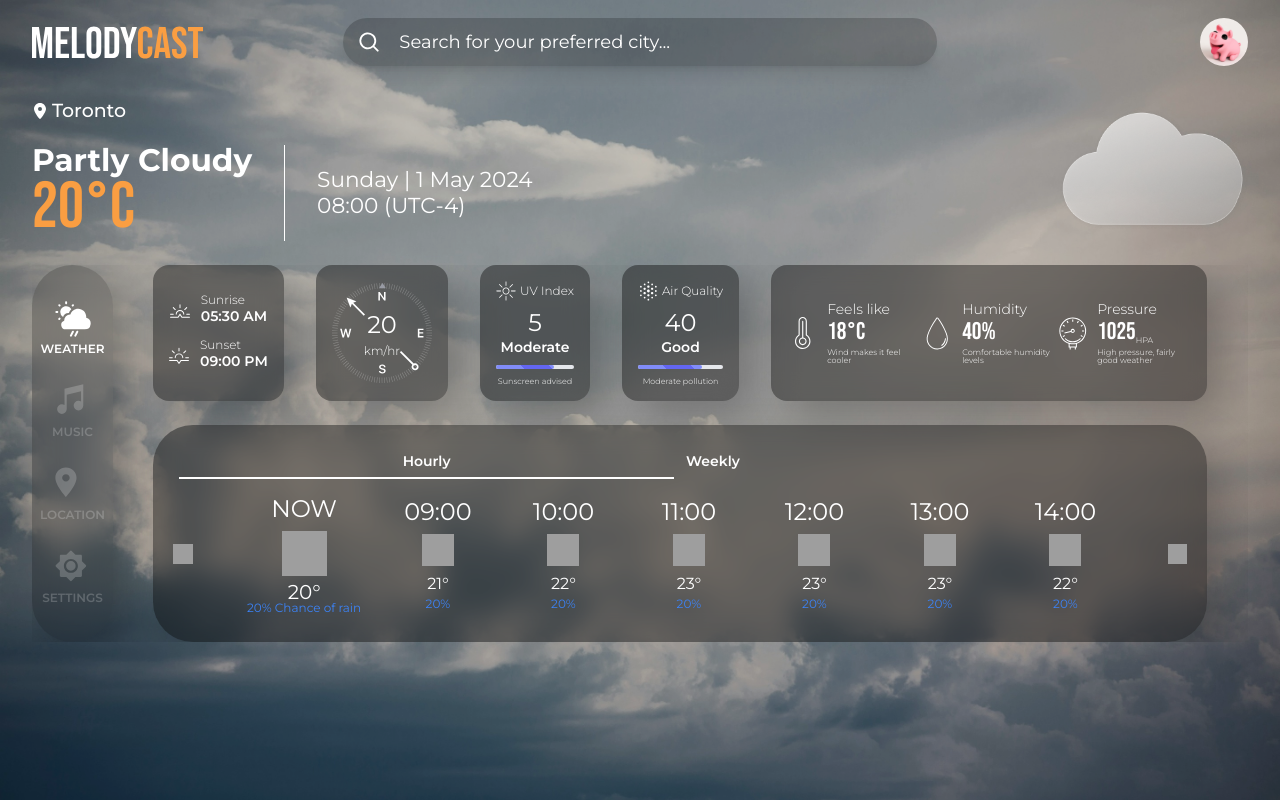
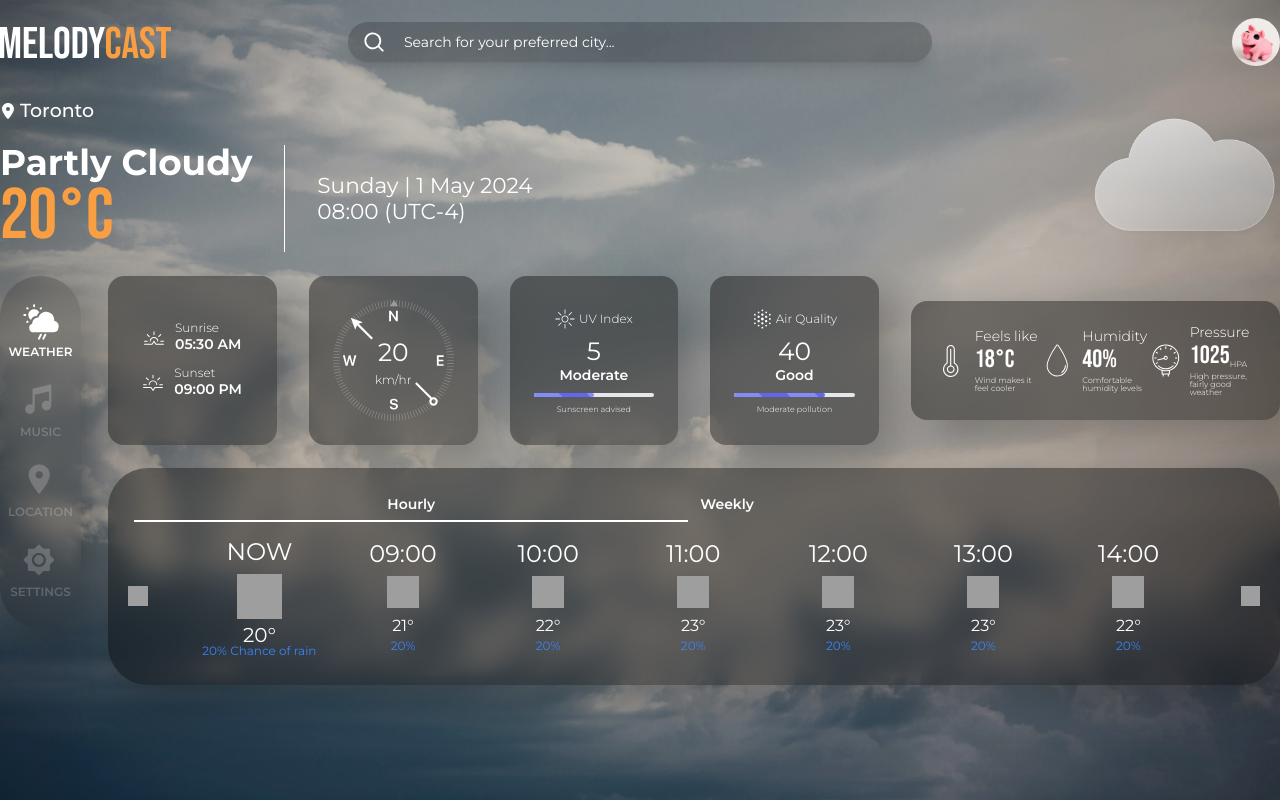
Before and after one commit to emmanueldiogu/MelodyCast-Old, a React (Vite) app: page / in a window 1280 px wide. Built offline with nearby package versions, Linux system fonts and the light colour scheme; grey boxes are pictures that could not be loaded.

Commit message:
major/update: weather page and website layout

```diff
--- a/src/components/Content.jsx
+++ b/src/components/Content.jsx
@@ -1,19 +1,16 @@
-
-import React from 'react'
-import PropTypes from 'prop-types';
+import React from "react";
+import PropTypes from "prop-types";
 
 const Content = ({ children }) => {
-    return (
-        <section className='flex-grow flex'>
-            <div className="container mx-auto px-4 sm:px-6 lg:px-8">
-                <div className="grid grid-flow-col justify-start gap-10 w-full overflow-hidden">{children}</div>
-            </div>
-        </section>
-    )
-}
+  return (
+    <section className="grid grid-flow-col gap-5 w-full md:grid-cols-12 md:grid-rows-1 max-h-[152px] 2xl:max-h-full 2xl:mt-10">
+      {children}
+    </section>
+  );
+};
 
 Content.propTypes = {
-    children: PropTypes.node.isRequired,
-}
+  children: PropTypes.node.isRequired,
+};
 
 export default Content;
--- a/src/components/ElevatedBox.jsx
+++ b/src/components/ElevatedBox.jsx
@@ -4,7 +4,7 @@ import PropTypes from "prop-types";
 const ElevatedBox = ({ children, className }) => {
   return (
     <div
-      className={`flex p-4 text-white rounded-2xl shadow-glass backdrop-blur-md bg-black/40 ${className}`}
+      className={`flex text-white rounded-2xl shadow-glass backdrop-blur-md bg-black/40 ${className}`}
     >
       {children}
     </div>
--- a/src/components/Layout.jsx
+++ b/src/components/Layout.jsx
@@ -11,20 +11,22 @@ const Layout = ({ children }) => {
   const currentPath = useLocation().pathname;
   return (
     <div
-      className="min-h-dvh relative"
+      className="h-screen overflow-hidden relative"
       style={{
         backgroundImage: `url(${backgroundImage})`,
         backgroundSize: "cover",
       }}
     >
       <div className="absolute top-0 right-0 bottom-0 left-0 bg-black/20"></div>
-      <div className="relative flex flex-col w-full pt-3">
+      <div className="container mx-auto">
+        <div className="relative grid grid-cols-1 gap-6 2xl:gap-8 py-3 2xl:py-5 grid-rows-[auto_auto_1fr]">
           <TopBar />
           {currentPath !== "/account" && <WeatherDetail />}
           <Content>
             {currentPath !== "/account" && <Menu />}
             {children}
           </Content>
+        </div>
       </div>
     </div>
   );
--- a/src/components/Menu.jsx
+++ b/src/components/Menu.jsx
@@ -8,7 +8,8 @@ import SettingsIcon from "./icons/SettingsIcon";
 
 const Menu = (props) => {
   return (
-    <nav className="flex flex-col items-center justify-between self-stretch rounded-full py-7 lg:py-9 px-2 bg-black/20 shadow-glass backdrop-blur-md">
+    <aside className="hidden md:flex md:col-span-1 h-full">
+      <nav className="flex flex-col gap-y-6 2xl:gap-y-9 items-center justify-between rounded-full py-7 2xl:py-12 px-2 bg-black/20 shadow-glass backdrop-blur-md h-fit">
         <NavLink
           to="/"
           className={({ isActive }) =>
@@ -66,6 +67,7 @@ const Menu = (props) => {
           Settings
         </NavLink>
       </nav>
+    </aside>
   );
 };
 
--- a/src/components/Search.jsx
+++ b/src/components/Search.jsx
@@ -1,18 +1,25 @@
-import React from 'react'
+import React from "react";
 import { HiMiniMagnifyingGlass } from "react-icons/hi2";
 
 const Search = () => {
   return (
     <>
-            <label htmlFor="" className=" sr-only">search</label>
+      <label htmlFor="" className=" sr-only">
+        search
+      </label>
       <div className="relative">
         <div className="absolute inset-y-0 start-0 flex items-center ps-3.5 pointer-events-none">
-                    <HiMiniMagnifyingGlass className='text-white' size={24} />
+          <HiMiniMagnifyingGlass className="text-white" size={24} />
         </div>
-                <input type="text" id="email-address-icon" className="bg-black/20 border-0 text-lg rounded-full focus:ring-gray-500 focus:border-gray-500 block w-full ps-14 p-2.5 border-gray-600 placeholder-white text-white shadow-lg" placeholder="Search for your preferred city..." />
+        <input
+          type="text"
+          id="email-address-icon"
+          className="bg-black/20 border-0 text-sm 2xl:text-lg rounded-full focus:ring-gray-500 focus:border-gray-500 block w-full ps-14 p-2.5 border-gray-600 placeholder-white text-white shadow-lg"
+          placeholder="Search for your preferred city..."
+        />
       </div>
     </>
-    )
-}
+  );
+};
 
-export default Search
+export default Search;
--- a/src/components/TopBar.jsx
+++ b/src/components/TopBar.jsx
@@ -8,7 +8,6 @@ import { Link } from "react-router-dom";
 const TopBar = (props) => {
   return (
     <header>
-      <div className="container mx-auto px-4 sm:px-6 lg:px-8">
       <div className="flex gap-0 items-center justify-between self-stretch max-md:flex-wrap">
         <div className="flex flex-col flex-1 justify-center items-start py-3.5">
           <Link to="/" className="brand block">
@@ -30,7 +29,6 @@ const TopBar = (props) => {
           </Link>
         </div>
       </div>
-      </div>
     </header>
   );
 };
--- a/src/components/WeatherDetail.jsx
+++ b/src/components/WeatherDetail.jsx
@@ -6,10 +6,9 @@ import { FaLocationDot } from "react-icons/fa6";
 const WeatherDetail = (props) => {
   return (
     <section>
-      <div className="container mx-auto px-4 sm:px-6 lg:px-8 my-6">
       <div className="flex items-center justify-between">
         <div className="flex flex-col">
-            <h2 className="city font-medium text-clamp-h2 text-white flex items-center gap-1 mb-5">
+          <h2 className="city font-medium text-clamp-h2 text-white flex items-center gap-1 mb-5 2xl:mb-12">
             <FaLocationDot size={16} /> <span>Toronto</span>
           </h2>
           <div className="details flex items-center">
@@ -17,7 +16,7 @@ const WeatherDetail = (props) => {
               <h3 className=" text-clamp-h3 font-bold text-white leading-full">
                 Partly Cloudy
               </h3>
-                <h4 className=" font-normal text-clamp-h4 leading-full text-main font-bebas">
+              <h4 className=" font-normal text-clamp-54 leading-full text-main font-bebas">
                 <span>20</span>°<span>C</span>
               </h4>
             </div>
@@ -31,7 +30,6 @@ const WeatherDetail = (props) => {
           <img src={cloud} alt="cloud" className=" max-h-[120px] h-fit" />
         </div>
       </div>
-      </div>
     </section>
   );
 };
--- a/src/components/icons/LocationIcon.jsx
+++ b/src/components/icons/LocationIcon.jsx
@@ -12,7 +12,7 @@ const LocationIcon = ({ className }) => {
           d="M15.5.667c-8.282 0-15 6.583-15 14.7 0 11.025 15 27.3 15 27.3s15-16.275 15-27.3c0-8.117-6.718-14.7-15-14.7Zm0 19.95c-2.957 0-5.357-2.352-5.357-5.25s2.4-5.25 5.357-5.25c2.957 0 5.357 2.352 5.357 5.25s-2.4 5.25-5.357 5.25Z"
         />,
       ]}
-      aspectRatio="0 0 51 51"
+      aspectRatio="0 0 36 51"
     />
   );
 };
--- a/src/pages/Weather.jsx
+++ b/src/pages/Weather.jsx
@@ -12,9 +12,9 @@ import Wind from "../assets/icons/wind.svg";
 
 const Weather = (props) => {
   return (
-    <section className="flex flex-col justify-between gap-x-8">
-      <div className="flex gap-8 max-md:flex-wrap">
-        <ElevatedBox className={"flex-col justify-center items-center"}>
+    <main className="md:col-span-11 grid grid-rows-[auto_auto] justify-stretch gap-[22.5px] 2xl:gap-8">
+      <div className="grid grid-flow-col grid-cols-6 gap-8 items-center">
+        <ElevatedBox className={"col-span-1 flex-col justify-center p-6 aspect-square"}>
           <div className="flex flex-col gap-3 justify-center">
             <div className="flex gap-[11px] justify-center">
               <img
@@ -23,8 +23,10 @@ const Weather = (props) => {
                 className="shrink-0 my-auto aspect-square max-w-5"
               />
               <div className="flex flex-col">
-                <div className="text-xs font-light leading-full">Sunrise</div>
-                <div className="font-semibold text-sm leading-normal lg:text-nowrap">
+                <div className="text-xs 2xl:text-sm font-light leading-full">
+                  Sunrise
+                </div>
+                <div className="font-semibold text-sm 2xl:text-base leading-normal lg:text-nowrap">
                   05:30 AM
                 </div>
               </div>
@@ -36,36 +38,42 @@ const Weather = (props) => {
                 className="shrink-0 my-auto aspect-square max-w-5"
               />
               <div className="flex flex-col">
-                <div className="text-xs font-light leading-full">Sunset</div>
-                <div className="font-semibold text-sm leading-normal lg:text-nowrap">
+                <div className="text-xs 2xl:text-sm font-light leading-full">
+                  Sunset
+                </div>
+                <div className="font-semibold text-sm 2xl:text-base leading-normal lg:text-nowrap">
                   09:00 PM
                 </div>
               </div>
             </div>
           </div>
         </ElevatedBox>
-        <ElevatedBox className={"flex-col justify-center items-center"}>
-          <div className="flex overflow-hidden relative flex-col justify-center px-8 py-6 aspect-square max-md:px-5">
-            <img
-              loading="lazy"
-              src={Wind}
-              className="object-cover absolute inset-0 aspect-square size-full"
-            />
-            <div className="flex relative flex-col justify-center">
-              <div className="text-clamp-20 text-center">20</div>
-              <div className="text-xs font-light">km/hr</div>
+        <ElevatedBox
+          className={
+            "col-span-1 flex-col relative justify-center p-6 aspect-square"
+          }
+        >
+          <img
+            loading="lazy"
+            src={Wind}
+            className="absolute inset-0 w-full h-auto p-6 max-w-none"
+          />
+          <div className="flex flex-col justify-center">
+            <div className="text-clamp-20 text-center">20</div>
+            <div className="text-xs 2xl:text-sm text-center font-light">
+              km/hr
             </div>
           </div>
         </ElevatedBox>
-        <ElevatedBox className={"flex-col justify-center items-center"}>
+        <ElevatedBox className={"col-span-1 flex-col justify-center p-6 aspect-square"}>
           <div className="flex flex-col gap-2">
             <div className="flex gap-x-1 items-center justify-center text-white">
               <img
                 loading="lazy"
                 src={UVIndex}
-                className="shrink-0 aspect-square max-w-5"
+                className="shrink-0 aspect-square max-w-5 2xl:max-w-6"
               />
-              <div className="text-xs font-light leading-full lg:text-nowrap">
+              <div className="text-xs 2xl:text-sm font-light leading-full lg:text-nowrap">
                 UV Index
               </div>
             </div>
@@ -73,7 +81,9 @@ const Weather = (props) => {
               <div className="self-center text-clamp-20 leading-7 text-center">
                 5
               </div>
-              <div className="text-sm font-semibold">Moderate</div>
+              <div className="text-sm 2xl:text-base font-semibold">
+                Moderate
+              </div>
             </div>
             <div className="flex flex-col justify-center">
               <div>
@@ -89,7 +99,7 @@ const Weather = (props) => {
                 >
                   <span
                     className="block h-1 rounded-full bg-[repeating-linear-gradient(45deg,_var(--tw-gradient-from)_0,_var(--tw-gradient-from)_20px,_var(--tw-gradient-to)_20px,_var(--tw-gradient-to)_40px)] from-indigo-400 to-indigo-500"
-                    style={{ width: "75%" }}
+                    style={{ width: "50%" }}
                   ></span>
                 </span>
               </div>
@@ -99,15 +109,15 @@ const Weather = (props) => {
             </div>
           </div>
         </ElevatedBox>
-        <ElevatedBox className={"flex-col justify-center items-center"}>
+        <ElevatedBox className={"col-span-1 flex-col justify-center p-6 aspect-square"}>
           <div className="flex flex-col gap-2">
             <div className="flex gap-1 items-center justify-center text-white">
               <img
                 loading="lazy"
                 src={AirQuality}
-                className="shrink-0 aspect-square max-w-5"
+                className="shrink-0 aspect-square max-w-5 2xl:max-w-6"
               />
-              <div className="text-xs font-light leading-full lg:text-nowrap">
+              <div className="text-xs 2xl:text-sm font-light leading-full lg:text-nowrap">
                 Air Quality
               </div>
             </div>
@@ -115,7 +125,7 @@ const Weather = (props) => {
               <div className="self-center text-clamp-20 leading-7 text-center">
                 40
               </div>
-              <div className="text-sm font-semibold">Good</div>
+              <div className="text-sm 2xl:text-base font-semibold">Good</div>
             </div>
             <div className="flex flex-col justify-center">
               <div>
@@ -142,7 +152,9 @@ const Weather = (props) => {
           </div>
         </ElevatedBox>
         <ElevatedBox
-          className={"flex-row flex-grow justify-between items-center"}
+          className={
+            "col-span-2 flex-row justify-between items-center h-fit p-6"
+          }
         >
           <div className="flex gap-2 font-light leading-full">
             <img
@@ -199,8 +211,8 @@ const Weather = (props) => {
           </div>
         </ElevatedBox>
       </div>
-      <div>
-        <div className="flex flex-col justify-between p-5 mt-6 shadow-glass backdrop-blur-md bg-black/40 rounded-[40px] max-md:max-w-full">
+      <div className="h-fit">
+        <div className="flex flex-col justify-between p-5 shadow-glass backdrop-blur-md bg-black/40 rounded-[40px] max-md:max-w-full">
           <div className="flex gap-0 justify-center text-base font-semibold text-white whitespace-nowrap max-md:flex-wrap max-md:max-w-full">
             <div className="flex flex-col flex-1 justify-center p-1.5 max-md:max-w-full">
               <div className="self-center text-xs lg:text-sm">Hourly</div>
@@ -314,7 +326,7 @@ const Weather = (props) => {
           </div>
         </div>
       </div>
-    </section>
+    </main>
   );
 };
 
--- /dev/null
+++ b/src/utils/sampleData.js
@@ -0,0 +1,103 @@
+const images = [
+    {
+        "id": 531767,
+        "width": 6395,
+        "height": 4266,
+        "url": "https://www.pexels.com/photo/white-clouds-531767/",
+        "photographer": "Pixabay",
+        "photographer_url": "https://www.pexels.com/@pixabay",
+        "photographer_id": 2659,
+        "avg_color": "#80ABCD",
+        "src": {
+            "original": "https://images.pexels.com/photos/531767/pexels-photo-531767.jpeg",
+            "large2x": "https://images.pexels.com/photos/531767/pexels-photo-531767.jpeg?auto=compress\u0026cs=tinysrgb\u0026dpr=2\u0026h=650\u0026w=940",
+            "large": "https://images.pexels.com/photos/531767/pexels-photo-531767.jpeg?auto=compress\u0026cs=tinysrgb\u0026h=650\u0026w=940",
+            "medium": "https://images.pexels.com/photos/531767/pexels-photo-531767.jpeg?auto=compress\u0026cs=tinysrgb\u0026h=350",
+            "small": "https://images.pexels.com/photos/531767/pexels-photo-531767.jpeg?auto=compress\u0026cs=tinysrgb\u0026h=130",
+            "portrait": "https://images.pexels.com/photos/531767/pexels-photo-531767.jpeg?auto=compress\u0026cs=tinysrgb\u0026fit=crop\u0026h=1200\u0026w=800",
+            "landscape": "https://images.pexels.com/photos/531767/pexels-photo-531767.jpeg?auto=compress\u0026cs=tinysrgb\u0026fit=crop\u0026h=627\u0026w=1200",
+            "tiny": "https://images.pexels.com/photos/531767/pexels-photo-531767.jpeg?auto=compress\u0026cs=tinysrgb\u0026dpr=1\u0026fit=crop\u0026h=200\u0026w=280"
+        },
+        "liked": false,
+        "alt": "White Clouds"
+    }
+];
+const songs = [
+    {
+        "wrapperType": "track",
+        "kind": "song",
+        "artistId": 909253,
+        "collectionId": 120954021,
+        "trackId": 120954025,
+        "artistName": "Jack Johnson",
+        "collectionName": "Sing-a-Longs and Lullabies for the Film Curious George",
+        "trackName": "Upside Down",
+        "collectionCensoredName": "Sing-a-Longs and Lullabies for the Film Curious George",
+        "trackCensoredName": "Upside Down",
+        "artistViewUrl": "https://itunes.apple.com/WebObjects/MZStore.woa/wa/viewArtist?id=909253",
+        "collectionViewUrl": "https://itunes.apple.com/WebObjects/MZStore.woa/wa/viewAlbum?i=120954025&id=120954021&s=143441",
+        "trackViewUrl": "https://itunes.apple.com/WebObjects/MZStore.woa/wa/viewAlbum?i=120954025&id=120954021&s=143441",
+        "previewUrl": "http://a1099.itunes.apple.com/r10/Music/f9/54/43/mzi.gqvqlvcq.aac.p.m4p",
+        "artworkUrl60": "http://a1.itunes.apple.com/r10/Music/3b/6a/33/mzi.qzdqwsel.60x60-50.jpg",
+        "artworkUrl100": "http://a1.itunes.apple.com/r10/Music/3b/6a/33/mzi.qzdqwsel.100x100-75.jpg",
+        "collectionPrice": 10.99,
+        "trackPrice": 0.99,
+        "collectionExplicitness": "notExplicit",
+        "trackExplicitness": "notExplicit",
+        "discCount": 1,
+        "discNumber": 1,
+        "trackCount": 14,
+        "trackNumber": 1,
+        "trackTimeMillis": 210743,
+        "country": "USA",
+        "currency": "USD",
+        "primaryGenreName": "Rock"
+    }
+];
+const forecasts = [
+    {
+        "coord": {
+            "lon": -79.4163,
+            "lat": 43.7001
+        },
+        "weather": [
+            {
+                "id": 701,
+                "main": "Mist",
+                "description": "mist",
+                "icon": "50d"
+            }
+        ],
+        "base": "stations",
+        "main": {
+            "temp": 288.16,
+            "feels_like": 288.09,
+            "temp_min": 286.55,
+            "temp_max": 290.42,
+            "pressure": 1015,
+            "humidity": 91
+        },
+        "visibility": 1006,
+        "wind": {
+            "speed": 2.06,
+            "deg": 260
+        },
+        "clouds": {
+            "all": 100
+        },
+        "dt": 1716121194,
+        "sys": {
+            "type": 2,
+            "id": 2043365,
+            "country": "CA",
+            "sunrise": 1716112085,
+            "sunset": 1716165631
+        },
+        "timezone": -14400,
+        "id": 6167865,
+        "name": "Toronto",
+        "cod": 200
+    }
+];
+
+export { forecasts, songs, images };
--- a/tailwind.config.js
+++ b/tailwind.config.js
@@ -22,9 +22,10 @@ export default {
       fontSize: {
         'clamp-h1': 'clamp(2.25rem, 1.6612359550561797rem + 2.397003745318352vw, 4.25rem)',
         'clamp-h2': 'clamp(1rem, 0.26436781609195403rem + 1.1494252873563218vw, 1.5rem)',
-        'clamp-h3': 'clamp(1.6875rem, 1.2181776556776556rem + 0.9157509157509158vw, 2rem)',
+        'clamp-h3': 'clamp(1.6875rem, 0.709090909090909rem + 1.9090909090909092vw, 3rem)',
         'clamp-h4': 'clamp(3.375rem, 2.154761904761905rem + 2.380952380952381vw, 4.1875rem)',
-        'clamp-20': 'clamp(1.25rem, 0.7944444444444445rem + 0.8888888888888888vw, 1.75rem)',
+        'clamp-20': 'clamp(1.25rem, 0.6909090909090909rem + 1.090909090909091vw, 2rem)',
+        'clamp-54': 'clamp(3.375rem, 1.418181818181818rem + 3.8181818181818183vw, 6rem)',
         'clamp-day': 'clamp(0.9375rem, 0.1972222222222223rem + 1.4444444444444444vw, 1.75rem)',
       }
     }
```
Lines whose indentation alone changed are shown as unchanged.
